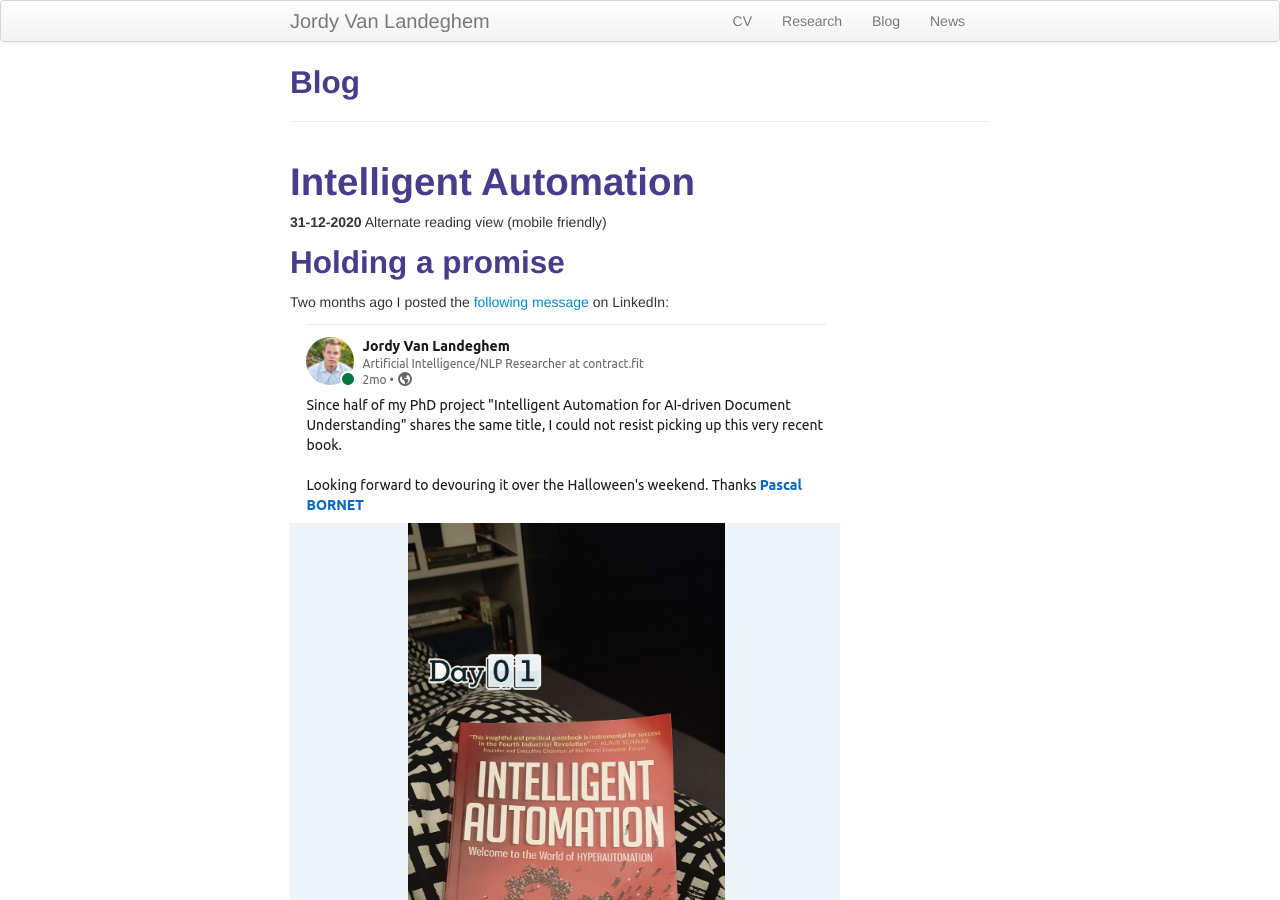
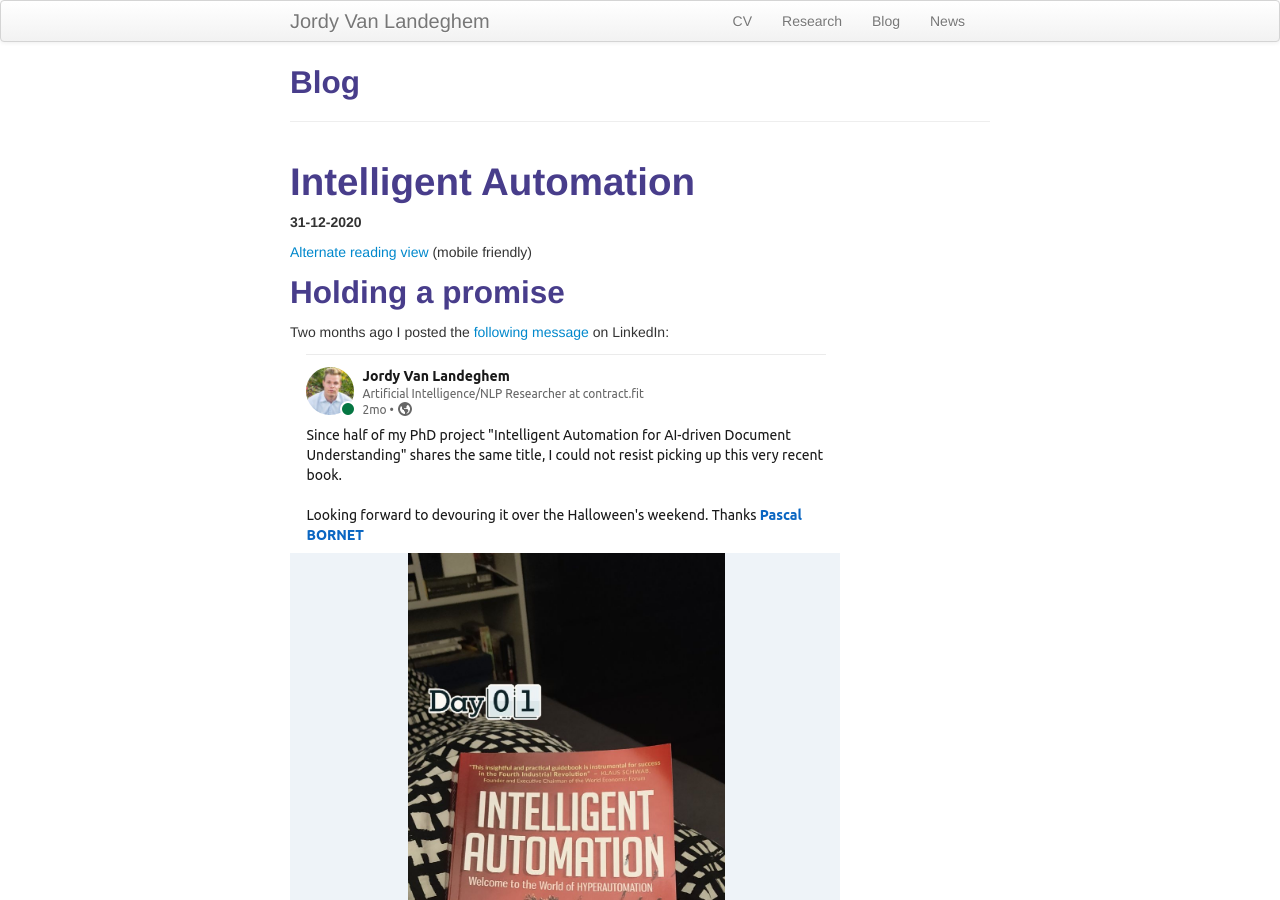
Before and after one commit to Jordy-VL/jordy-vl.github.io, a Jekyll site: the page built from pages/blog.md, in a window 1280 px wide and 900 px high. Built offline with Jekyll 4.4.1, drawn with Linux system fonts in a browser that asks for light colours; part of the change alters nothing that is shown.

```diff
--- a/pages/blog.md
+++ b/pages/blog.md
@@ -12,7 +12,8 @@ Intelligent Automation
 ======================
 
 **31-12-2020**
-Alternate reading view (mobile friendly)
+
+[Alternate reading view](https://sway.office.com/LpqRP7HcqzmraDfi?ref=Link) (mobile friendly)
 
 Holding a promise
 -----------------
```
